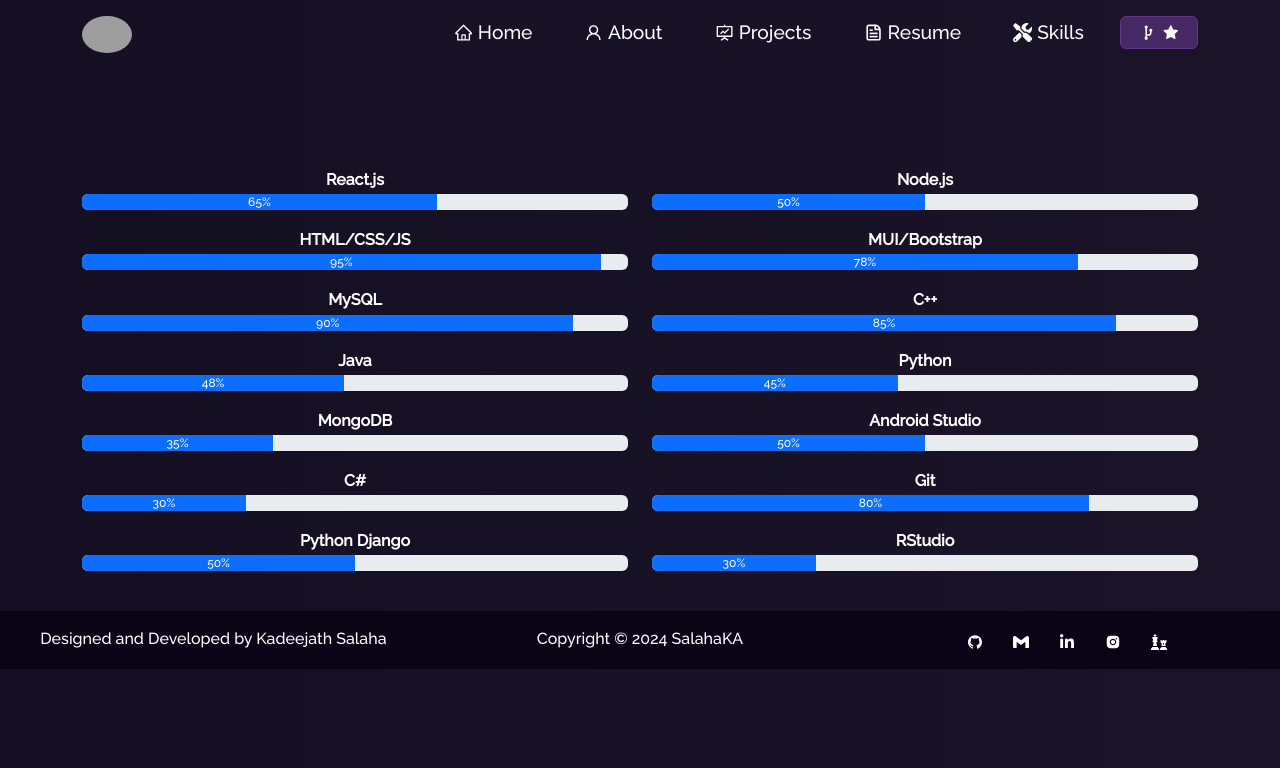
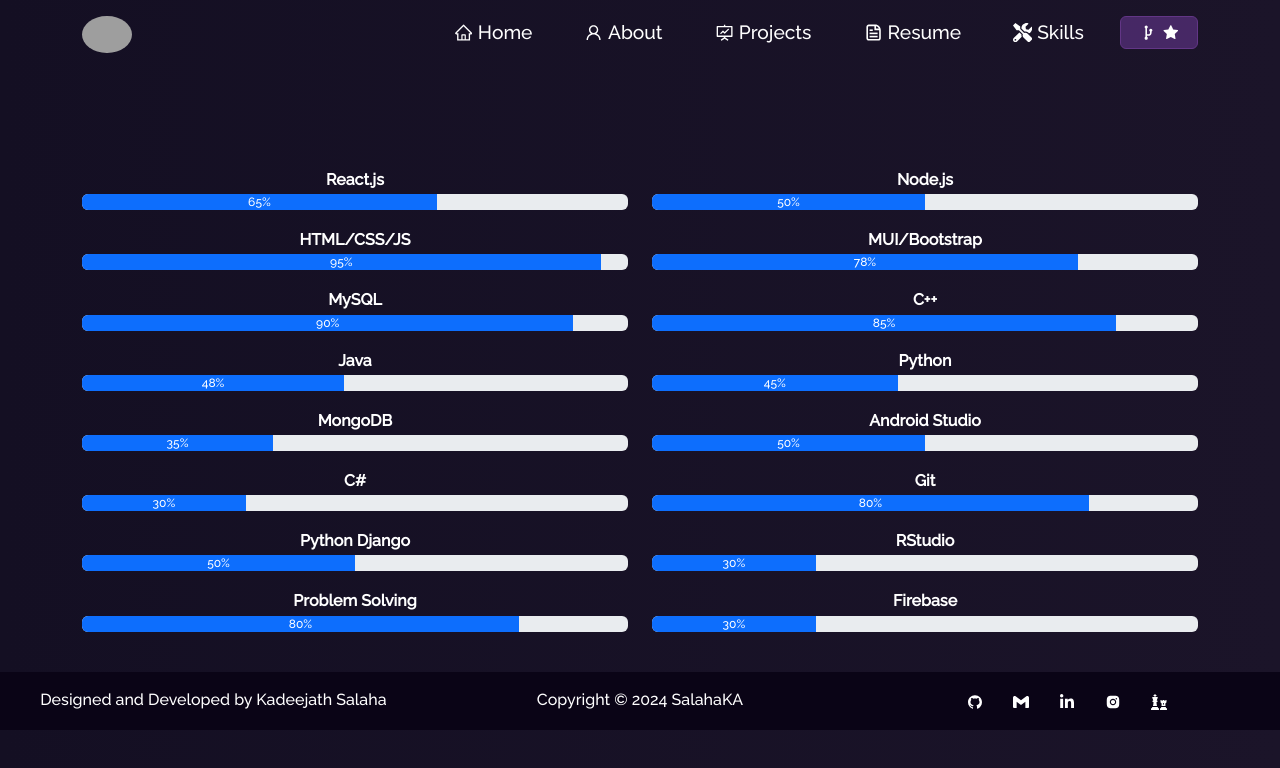
Before and after one commit to salahaKA/MyPortfolio, a React (Create React App) app in the folder portfolio/: page /skills in a window 1280 px wide. Shown: the top 768 px of the page. Built offline with nearby package versions, Linux system fonts and the light colour scheme; grey boxes are pictures that could not be loaded.

Commit message:
sep last updates

```diff
--- a/portfolio/src/components/Home/Type.js
+++ b/portfolio/src/components/Home/Type.js
@@ -6,8 +6,9 @@
     <Typewriter
       options={{
         strings: [
+          "Fresher",
+          "Former Full-Stack Developer Intern @RDL Technologies",
           "Passionate Software Developer",
-          "Former Full-Stack Developer Intern @RDL Technologies",
           "MERN Stack Developer",
           "React/Node JS Developer",
           "FullStack Developer"
--- a/portfolio/src/components/Resume/ResumeNew.js
+++ b/portfolio/src/components/Resume/ResumeNew.js
@@ -2,7 +2,7 @@
 import { Container, Row } from "react-bootstrap";
 import Button from "react-bootstrap/Button";
 import Particle from "../Particle";
-import pdf from "../../Assets/../Assets/CV_Salaha_SoftwareDeveloper.pdf";
+import pdf from "../../Assets/../Assets/Resume/CV_Salaha_SoftwareDev.pdf";
 import cpdf from "../../Assets/../Assets/cirtificates FullStack.pdf";
 // import MCAMcard from "../../Assets/Resume/MCA marc Cards.pdf";
 import { AiOutlineDownload } from "react-icons/ai";
--- a/portfolio/src/components/Skills/Skills.js
+++ b/portfolio/src/components/Skills/Skills.js
@@ -17,6 +17,8 @@
   { name: "Git", level: 80 },
   {name:"Python Django", level: 50},
   {name:"RStudio", level:30},
+  {name:"Problem Solving", level:80},
+  {name:"Firebase", level:30},
 ];
 
 function Skills() {
```
